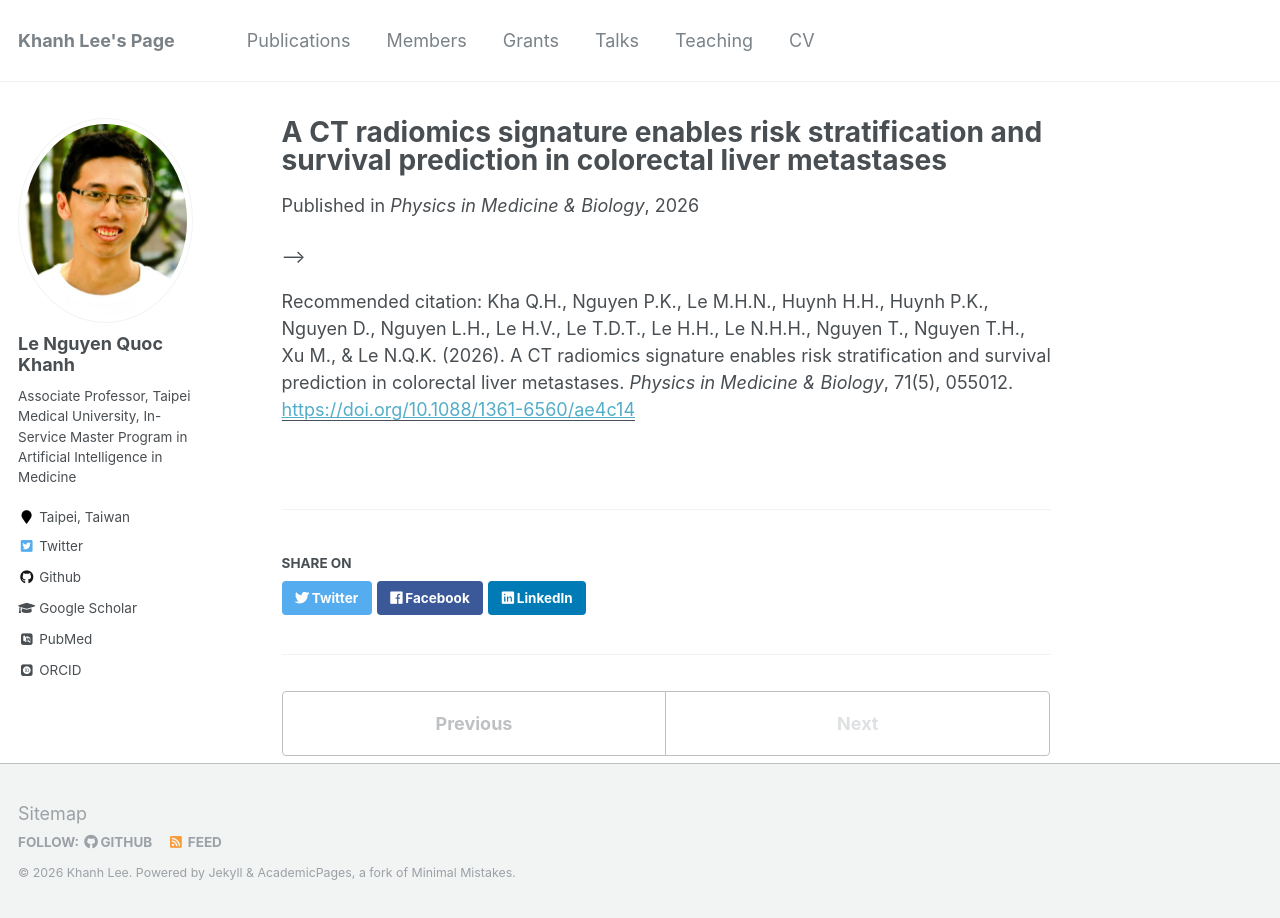
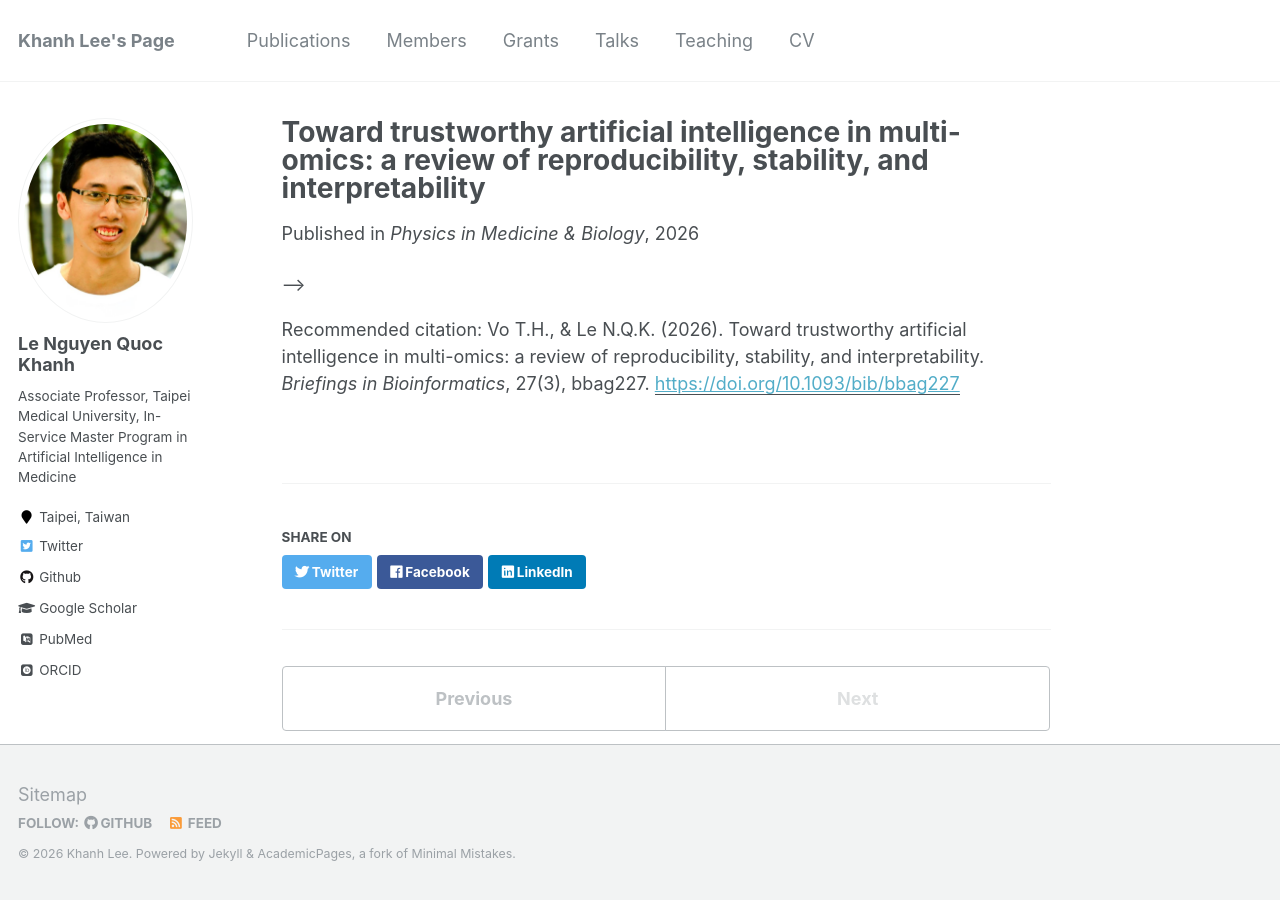
Before and after one commit to khanhlee/khanhlee.github.io, a Jekyll site: the page built from _publications/2026-05-11-TRUST.md, in a window 1280 px wide. Built offline with Jekyll 4.4.1, drawn with Linux system fonts in a browser that asks for light colours; some web fonts are replaced.

Commit message:
Update 2026-05-11-TRUST.md

```diff
--- a/_publications/2026-05-11-TRUST.md
+++ b/_publications/2026-05-11-TRUST.md
@@ -1,9 +1,9 @@
 ---
-title: "A CT radiomics signature enables risk stratification and survival prediction in colorectal liver metastases"
+title: "Toward trustworthy artificial intelligence in multi-omics: a review of reproducibility, stability, and interpretability"
 collection: publications
-permalink: /publication/2026-03-11-Radiomics-CRLM
-date: 2026-03-11
+permalink: /publication/2026-05-11-TRUST
+date: 2026-05-11
 venue: 'Physics in Medicine & Biology'
-paperurl: 'https://doi.org/10.1088/1361-6560/ae4c14'
-citation: 'Kha Q.H., Nguyen P.K., Le M.H.N., Huynh H.H., Huynh P.K., Nguyen D., Nguyen L.H., Le H.V., Le T.D.T., Le H.H., Le N.H.H., Nguyen T., Nguyen T.H., Xu M., & Le N.Q.K. (2026). A CT radiomics signature enables risk stratification and survival prediction in colorectal liver metastases. <i>Physics in Medicine & Biology</i>, 71(5), 055012.'
+paperurl: 'https://doi.org/10.1093/bib/bbag227'
+citation: 'Vo T.H., & Le N.Q.K. (2026). Toward trustworthy artificial intelligence in multi-omics: a review of reproducibility, stability, and interpretability. <i>Briefings in Bioinformatics</i>, 27(3), bbag227.'
 ---
```
